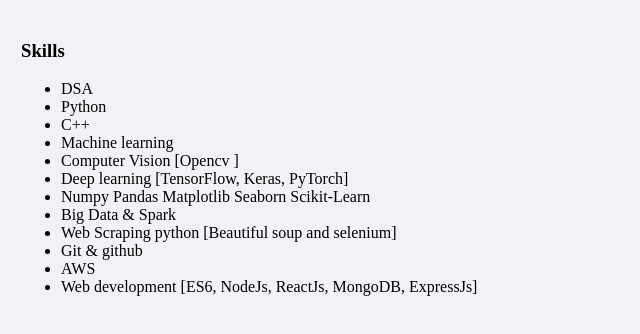
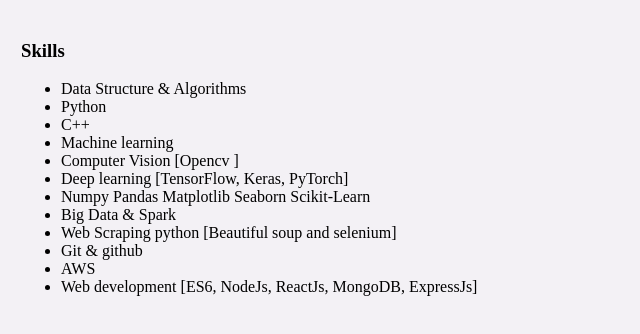
Before and after one commit to hemrajat/portfolio, a plain HTML site: page skills.html in a window 1280 px wide. Shown: the whole page, without its empty margins (0-640 px from the left). Drawn offline with Linux system fonts and the light colour scheme.

Commit message:
sketch project added

```diff
--- a/skills.html
+++ b/skills.html
@@ -10,7 +10,7 @@
 <body>
     <h3>Skills</h3>
     <ul>
-        <li>DSA</li>
+        <li>Data Structure & Algorithms</li>
         <li>Python</li>
         <li>C++</li>
         <li>Machine learning</li>
```
